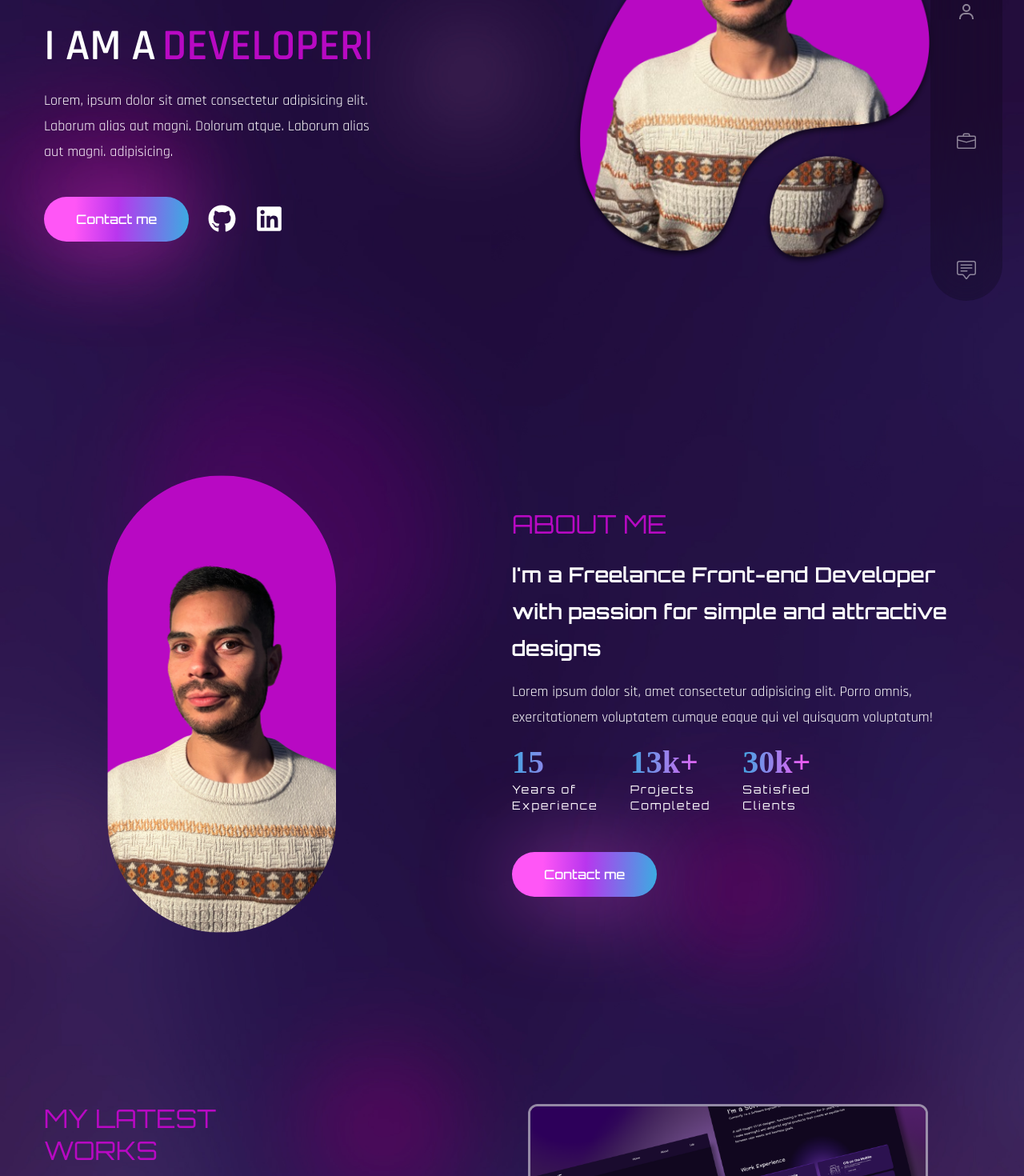
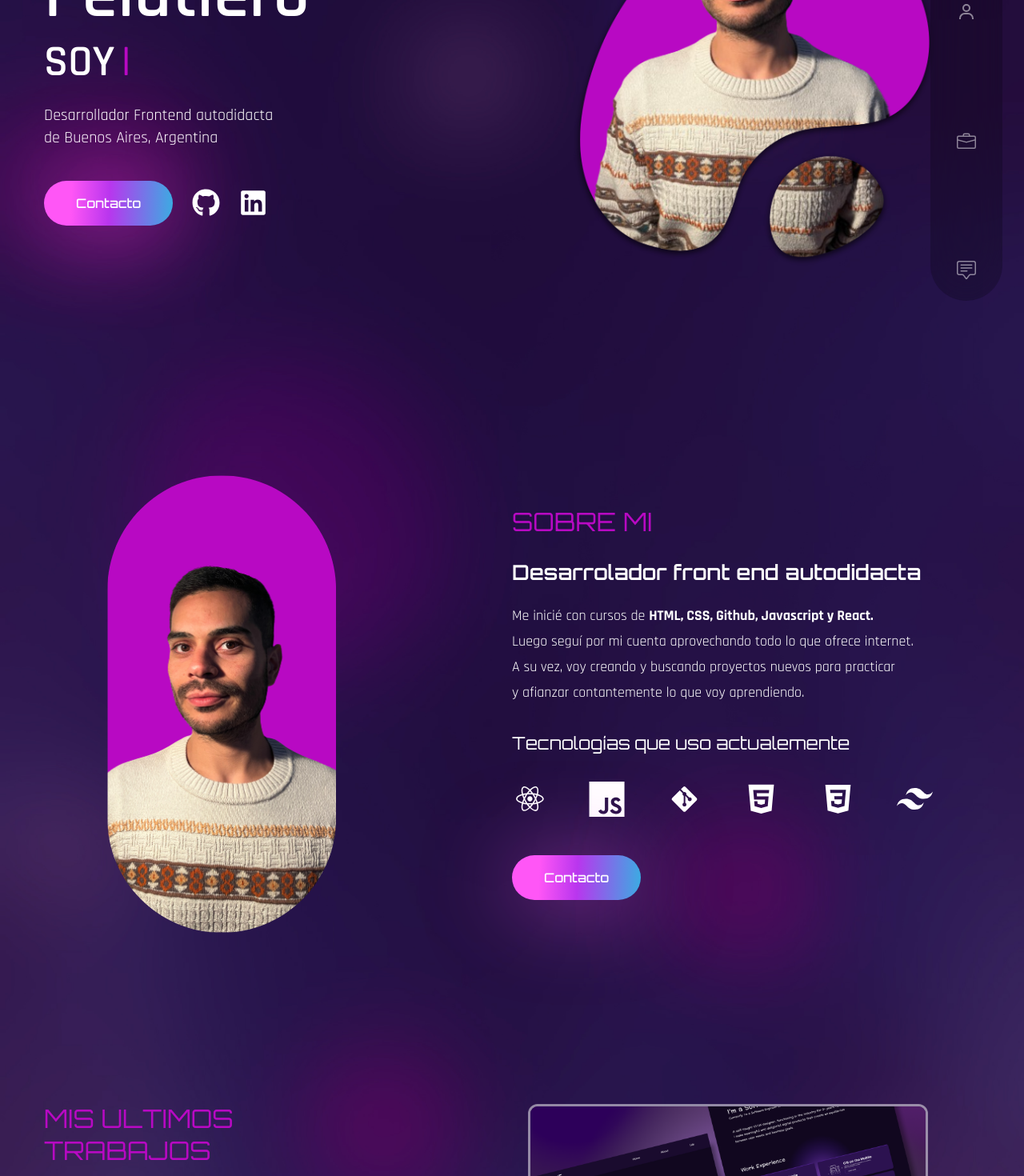
Before and after one commit to estebanPelutiero/portfolio-react-tailwind, a React (Create React App) app: page / in a window 1280 px wide. Shown: the part 320-1790 px from the top of the page at 80% size. Built offline with nearby package versions, Linux system fonts and the light colour scheme; a web font is replaced by a local one.

Commit message:
data of banner, about, and works sections added

```diff
--- a/src/components/About.jsx
+++ b/src/components/About.jsx
@@ -1,19 +1,16 @@
 import React from 'react';
 
-import CountUp from 'react-countup';
-import { useInView } from 'react-intersection-observer';
 import { motion } from 'framer-motion';
 import { fadeIn } from '../variants';
+import { DiReact, DiJsBadge, DiGit, DiCss3, DiHtml5 } from 'react-icons/di';
+import { SiTailwindcss } from 'react-icons/si';
+import { Link } from 'react-scroll';
 
 const About = () => {
 
-  const [ref, inView] = useInView({
-    threshold: 0.5,
-  });
-
   return (
 
-    <section className='section' id='about' ref={ref}>
+    <section className='section' id='about'>
       <div className="container mx-auto">
 
         <div className='flex flex-col justify-center items-baseline gap-y-10 lg:flex-row lg:items-center lg:gap-x-18 lg:gap-y-0 h-screen'>
@@ -36,53 +33,35 @@ const About = () => {
           viewport={{once: false, amount: 0.3}}
           className='flex-1'>
 
-            <h2 className='h2 text-accent'>About me</h2>
+            <h2 className='h2 text-accent'>Sobre mi</h2>
             <h3 className='h3 mb-4'>
-              I'm a Freelance Front-end Developer with passion for simple and attractive designs
+              Desarrolador front end autodidacta
             </h3>
             <p className='mb-6'>
-              Lorem ipsum dolor sit, amet consectetur adipisicing elit. Porro omnis, exercitationem voluptatem cumque eaque qui vel quisquam voluptatum!
+              Me inicié con cursos de <strong>HTML, CSS, Github, Javascript y React.</strong><br />
+              Luego seguí por mi cuenta aprovechando todo lo que ofrece internet. <br />
+              A su vez, voy creando y buscando proyectos nuevos para practicar <br /> y afianzar contantemente lo que voy aprendiendo.
             </p>
 
-            {/* stats */}
-            <div className='flex gap-x-6 lg:gap-x-10 mb-12'>
+            {/* technologies */}
 
-              <div>
-                <div className='text-[40px] font-tertiary text-gradient mb-2'>
-                  {
-                  inView ? <CountUp start={0} end={15} duration={5}/> : null
-                  }
-                </div>
-                <div className='font-primary text-sm tracking-[2px] '>Years of <br />
-                Experience</div>
+            <div><h2 className='h3 text-[22px] font-normal '>Tecnologías que uso actualemente</h2></div>
+
+            <div className='flex gap-x-6 lg:gap-x-7 mb-12'>
+              <div className='flex flex-row justify-between w-[90%]'>
+                <DiReact size={45} />
+                <DiJsBadge size={45} />
+                <DiGit size={45} />
+                <DiHtml5 size={45} />
+                <DiCss3 size={45} />
+                <SiTailwindcss size={45} />
               </div>
-
-              <div>
-                <div className='text-[40px] font-tertiary text-gradient mb-2'>
-                  {
-                  inView ? <CountUp start={0} end={13} duration={5}/> : null
-                  }
-                  k+
-                </div>
-                <div className='font-primary text-sm tracking-[2px] '>Projects <br />
-                Completed</div>
-              </div>
-
-              <div>
-                <div className='text-[40px] font-tertiary text-gradient mb-2'>
-                  {
-                  inView ? <CountUp start={0} end={30} duration={5}/> : null
-                  }
-                  k+
-                </div>
-                <div className='font-primary text-sm tracking-[2px] '>Satisfied<br />
-                Clients</div>
-              </div>
-
             </div>
 
             <div className='order-last'>
-                <button className='btn btn-lg'>Contact me</button>
+                <Link to='contact' smooth={true} spy={true} >
+                  <button className='btn btn-lg'>Contacto</button>
+                </Link>
             </div>
 
           </motion.div>
--- a/src/components/Banner.jsx
+++ b/src/components/Banner.jsx
@@ -1,4 +1,6 @@
 import React from 'react';
+
+import { Link } from 'react-scroll';
 
 // images
 import Image from "../assets/sese2.png";
@@ -42,11 +44,13 @@ const Banner = () => {
             whileInView={"show"}
             viewport={{once: false, amount: 0.7}}
             className='mb-6 text-[36px] lg:text-[55px] font-secondary font-semibold uppercase leading-[1]'>
-              <span className='mr-2'>I am a</span>
+              <span className='mr-2'>Soy</span>
               <TypeAnimation sequence={[
-                "Developer",
+                "Desarrolador",
                 2000,
-                "Designer",
+                "Diseñador",
+                2000,
+                "Freelancer",
                 2000,
               ]}
               speed={50}
@@ -62,9 +66,8 @@ const Banner = () => {
             initial="hidden"
             whileInView={"show"}
             viewport={{once: false, amount: 0.7}}
-            className='mb-10 max-w-lg mx-auto lg:mx-0 w-8/12'>
-              Lorem, ipsum dolor sit amet consectetur adipisicing elit. Laborum alias aut magni. Dolorum atque. Laborum alias aut magni.
-              adipisicing.
+            className='mb-10 max-w-lg mx-auto lg:mx-0 w-8/12 text-xl'>
+              Desarrollador Frontend autodidacta <br /> de Buenos Aires, Argentina
             </motion.p>
 
             {/* button to contact */}
@@ -74,18 +77,21 @@ const Banner = () => {
             whileInView={"show"}
             viewport={{once: false, amount: 0.7}}
             className='flex max-w-max gap-x-6 items-center mb-10 mx-auto lg:mx-0'>
-              <button className='btn btn-lg'>Contact me</button>
+              <Link to='contact' smooth={true} spy={true} title='Contacto'>
+                <button className='btn btn-lg'>Contacto</button>
+              </Link >
 
               {/* links to github and linkedin */}
               <div className='flex text-[20px] gap-x-6 max-w-max mx-auto'>
-                <a href="#" title='Github'>
+                <a href="https://github.com/estebanPelutiero" target='_blank' rel="noopener noreferrer" title='Github'>
                   <FaGithub className='w-[35px] h-[35px]'/>
                 </a>
-                <a href="#" title='Linkedin'>
+                <a href="https://linkedin.com/in/estebanpelutiero" target='_blank' rel="noopener noreferrer" title='Linkedin'>
                   <FaLinkedin className='w-[35px] h-[35px]'/>
                 </a>
               </div>
             </motion.div>
+
           </div>
 
           {/* picture of my face */}
@@ -97,7 +103,7 @@ const Banner = () => {
           className='hidden lg:flex w-[500px] justify-center items-center mr-8'>
 
 
-            <img src={Image} className='absolute w-[500px] mb-20' alt="Profile image" />
+            <img src={Image} className='absolute w-[500px] mb-20' alt="Profile" />
 
           </motion.div>
 
--- a/src/components/Work.jsx
+++ b/src/components/Work.jsx
@@ -31,17 +31,18 @@ const Work = () => {
               <div className='mb-5'>
 
                 <h2 className='h2 leading-tight text-accent'>
-                  My Latest <br />
-                  Works
+                  Mis ultimos <br />
+                  Trabajos
                 </h2>
 
                 <p className='max-w-sm mb-5'>
-                  Lorem ipsum dolor sit amet consectetur adipisicing elit. Et rerum voluptate aliquid deserunt illo aspernatur labore perspiciatis repellat doloremque sed!
+                  Te dejo una colección de los proyectos que fui armando con el pasar del ultimo año. <br />
+                  Los hay desde HTML y CSS puro, hasta React combinado con Tailwind.
                 </p>
 
                 <button className='btn btn-sm flex flex-row gap-x-4 items-center'>
                   <span>
-                    View all Projects
+                    <a title='Github' target='_blank' rel='noopener noreferrer' href="https://github.com/estebanPelutiero">Ver todos</a>
                   </span>
                   <FaGithub className='h-[32px] w-[32px] '/>
                 </button>
```
